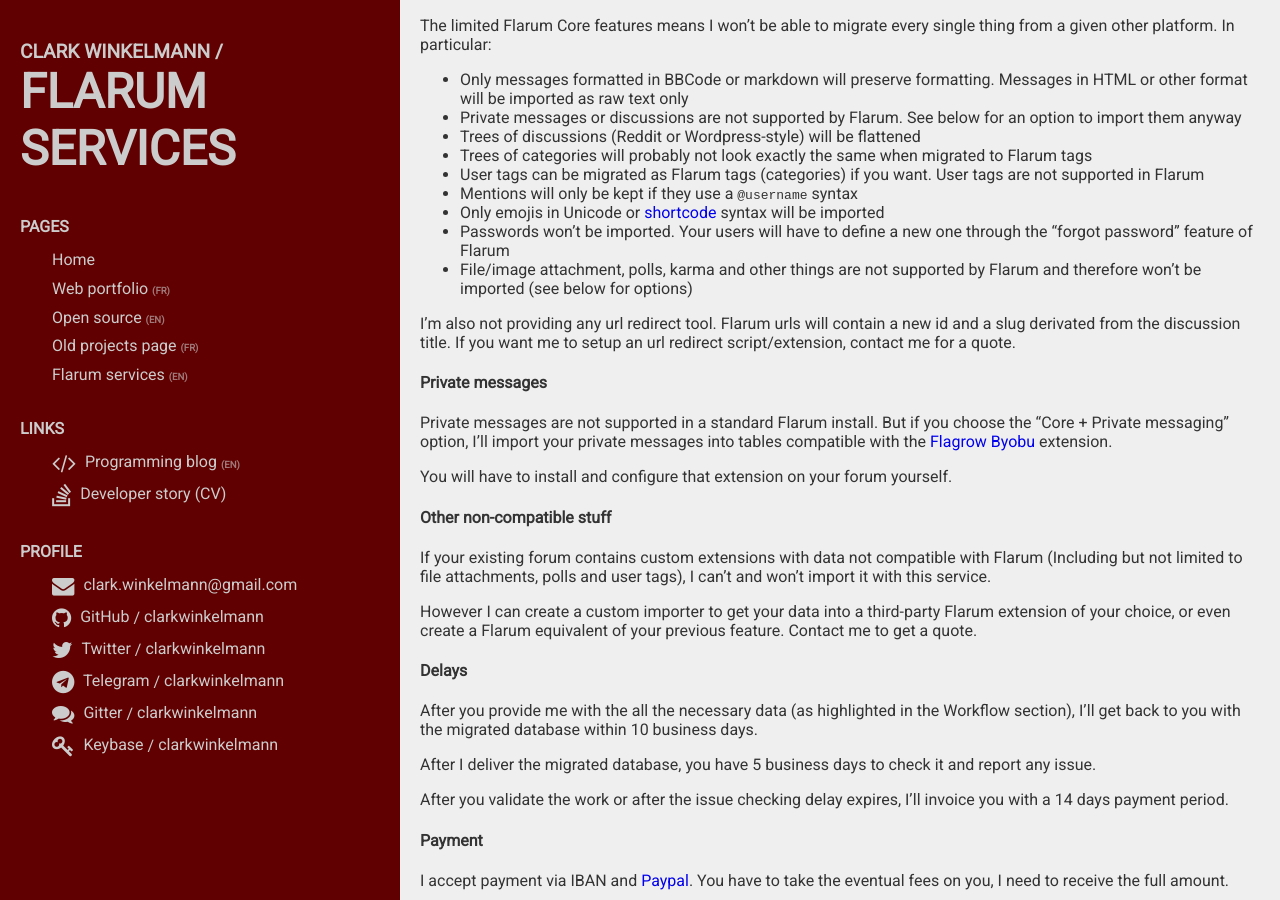
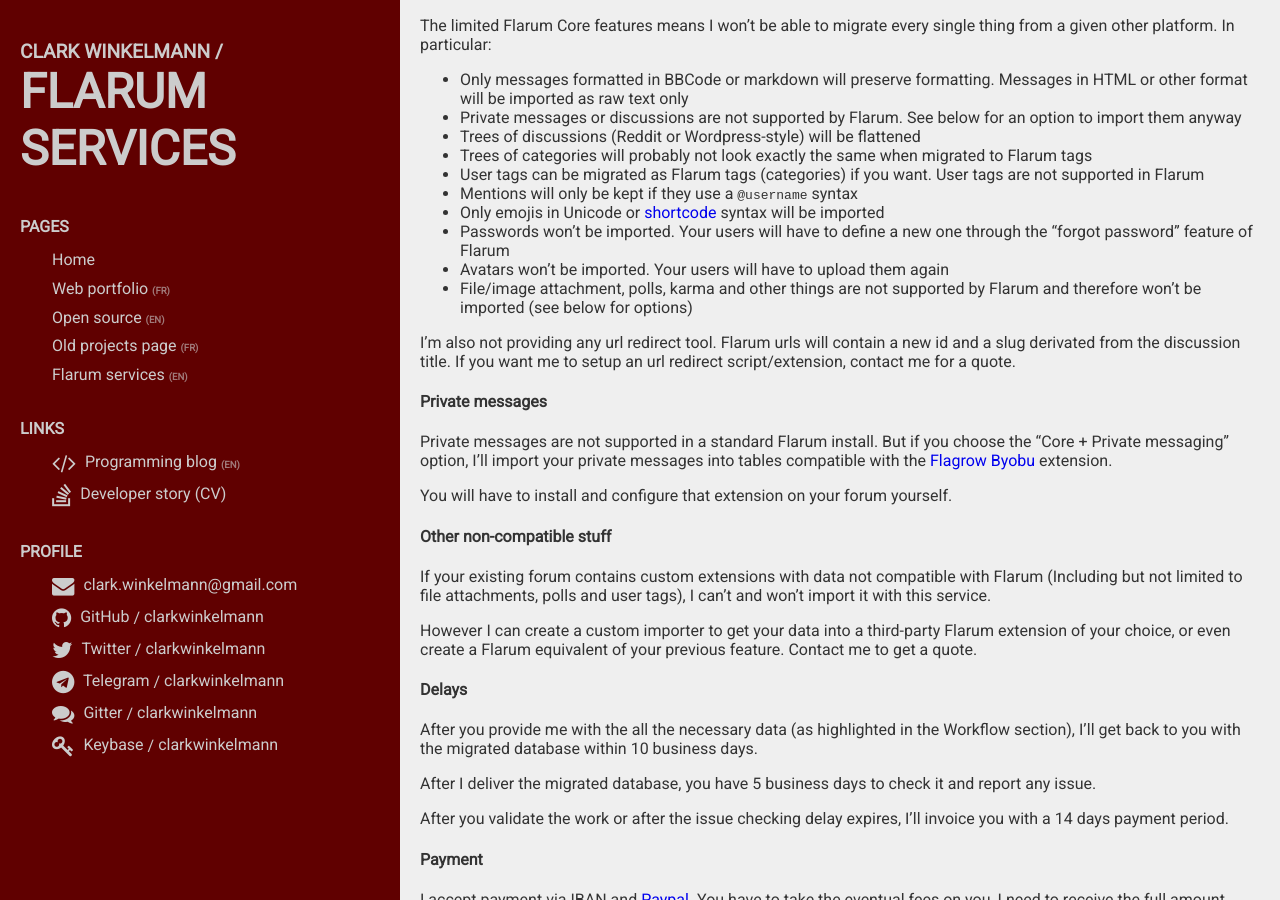
Before and after one commit to clarkwinkelmann/clarkwinkelmann.com, a Jekyll site: the page built from flarum-services.md, in a window 1280 px wide and 900 px high, scrolled down 1999 px. Built offline with Jekyll 4.4.1, drawn with Linux system fonts in a browser that asks for light colours; comment, search, counter and statistics services are not loaded.

Commit message:
Note on avatars

```diff
--- a/flarum-services.md
+++ b/flarum-services.md
@@ -114,6 +114,7 @@
 - Mentions will only be kept if they use a `@username` syntax
 - Only emojis in Unicode or [shortcode](https://emoji.codes/) syntax will be imported
 - Passwords won't be imported. Your users will have to define a new one through the "forgot password" feature of Flarum
+- Avatars won't be imported. Your users will have to upload them again
 - File/image attachment, polls, karma and other things are not supported by Flarum and therefore won't be imported (see below for options)
 
 I'm also not providing any url redirect tool.
```
